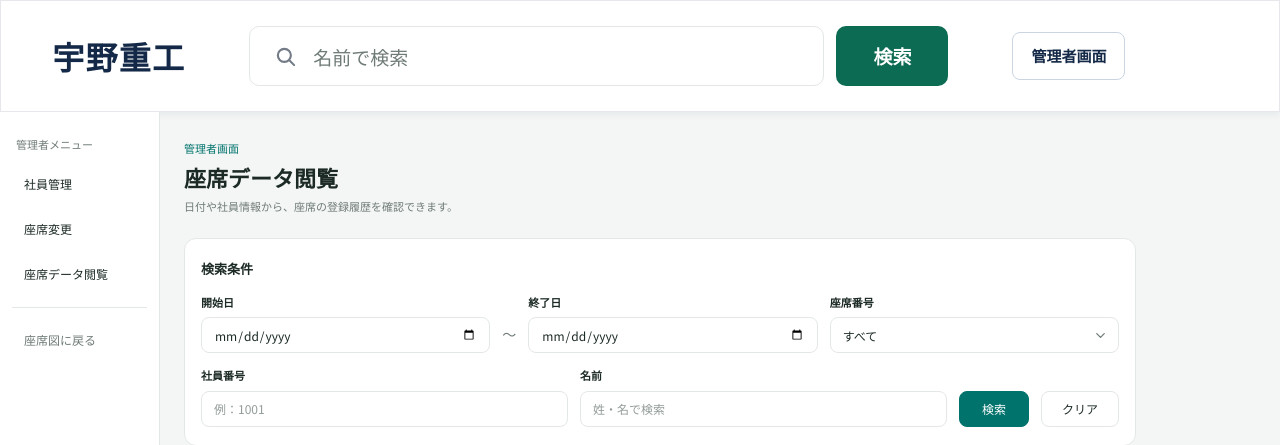
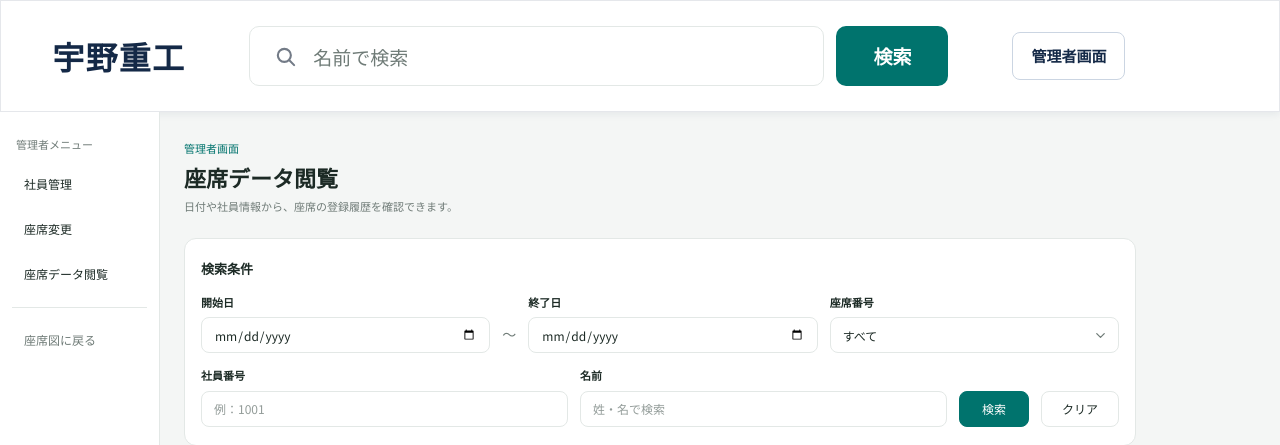
Before and after one commit to raiki-hoshino/unojuko2026, a PHP site: page /admin-data.php in a window 1280 px wide. Shown: the top 445 px of the page. Run offline with PHP 8.4, Linux system fonts and the light colour scheme; data that the repository does not hold is empty.

Commit message:
header.phpの検索ボタンの色変更

```diff
--- a/header.php
+++ b/header.php
@@ -9,7 +9,7 @@
   <style>
     :root {
       --navy: #142947;
-      --blue: #0c6b53;
+      --blue: #00736D;
       --blue-hover: #355784;
       --border: #d9dee7;
       --muted: #858d99;
```
